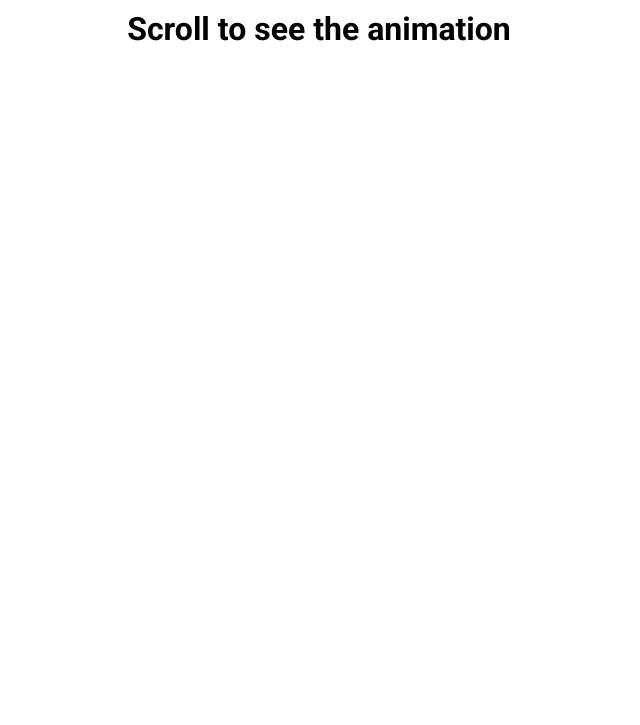
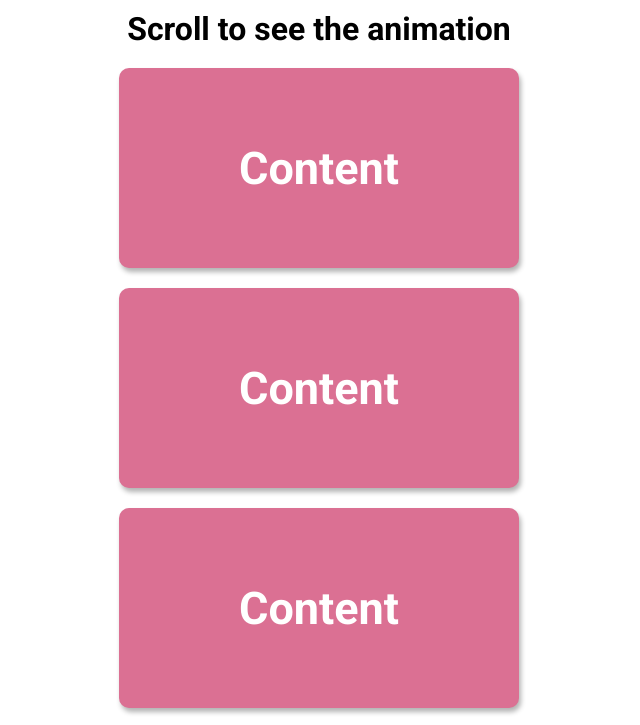
Before and after one commit to mmazzariello/scroll-animation, a plain HTML site: page index.html in a window 1280 px wide. Shown: the top 725 px of the page, without its empty margins (321-961 px from the left). Drawn offline with Linux system fonts and the light colour scheme.

Commit message:
ADD js functionality, when scroll, boxes appear

```diff
--- a/script.js
+++ b/script.js
@@ -0,0 +1,17 @@
+const boxes = document.querySelectorAll(".box");
+
+window.addEventListener("scroll", checkBoxes);
+
+function checkBoxes() {
+  const triggerBottom = (window.innerHeight / 5) * 4;
+
+  boxes.forEach((box) => {
+    const boxTop = box.getBoundingClientRect().top;
+
+    if (boxTop < triggerBottom) {
+      box.classList.add("show");
+    } else {
+      box.classList.remove("show");
+    }
+  });
+}
--- a/style.css
+++ b/style.css
@@ -11,6 +11,7 @@ body {
   align-items: center;
   justify-content: center;
   margin: 0;
+  overflow-x: hidden;
 }
 
 h1 {
```
